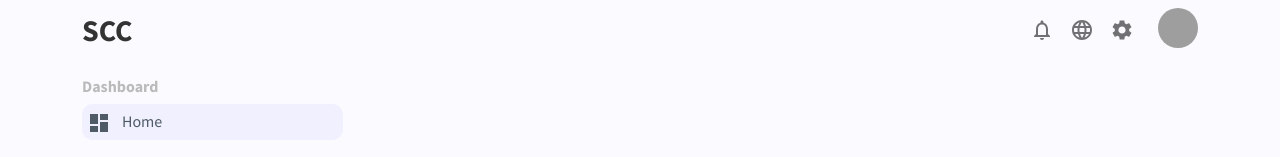
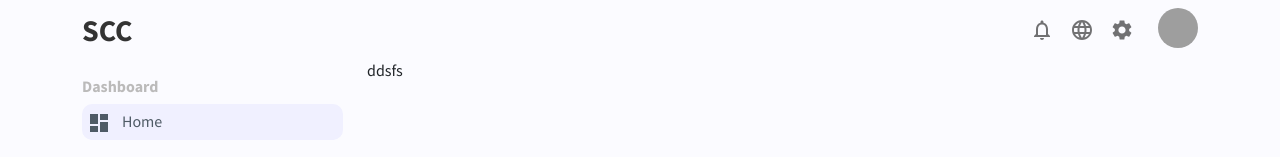
Before and after one commit to 6Niners/Smart-Customer-Care, a React (Create React App) app in the folder front-end/: page / in a window 1280 px wide. Shown: the top 157 px of the page. Built offline with nearby package versions, Linux system fonts and the light colour scheme; grey boxes are pictures that could not be loaded.

Commit message:
Refactoring of code structure
- changed code structure to accommodate body elements as components

```diff
--- a/front-end/src/App.js
+++ b/front-end/src/App.js
@@ -1,6 +1,6 @@
-import Topbar from "./Components/Topbar/Topbar"
-import Sidebar from "./Components/Sidebar/sidebar";
-import { colors } from "@material-ui/core";
+import Sidebar from "./Components/Sidebar/sidebar"
+import MainBody from "./Components/MainBody/mainBody"
+
 
 function App() {
   return (
@@ -12,7 +12,7 @@ function App() {
             <Sidebar />
           </div>
           <div className="col-9">
-            <Topbar />
+            <MainBody />
           </div>
         </div>
       </div>
--- /dev/null
+++ b/front-end/src/Components/MainBody/mainBody.js
@@ -0,0 +1,15 @@
+import Home from "../../Pages/Home/home"
+import Topbar from "../Topbar/topbar"
+
+const MainBody = () => {
+
+    return (
+        <div id="showcase">
+            <Topbar />
+            <Home />
+        </div>
+    )
+}
+
+
+export default MainBody
--- a/front-end/src/Components/Topbar/Topbar.js
+++ b/front-end/src/Components/Topbar/Topbar.js
@@ -1,10 +1,11 @@
-import "./Topbar.css"
+import "./topbar.css"
 import { NotificationsNone, Language, Settings } from "@material-ui/icons";
 
 
 const Topbar = () => {
 
     return (
+
             <nav className="navbar navbar-light navbar-expand">
                 <div className="navbar-collapse ">
                     <ul className="navbar-nav ml-auto">
@@ -28,6 +29,7 @@ const Topbar = () => {
                     </ul>
                 </div>
             </nav>
+
     )
 
 }
--- /dev/null
+++ b/front-end/src/Pages/Home/home.js
@@ -0,0 +1,13 @@
+import "./home.css"
+
+
+const Home = () => {
+
+    return (
+        <div className="">ddsfs</div>
+    )
+}
+
+
+
+export default Home
```
Also changed, not shown: front-end/src/Pages/Home/home.css (added). Lines whose indentation alone changed are shown as unchanged.
